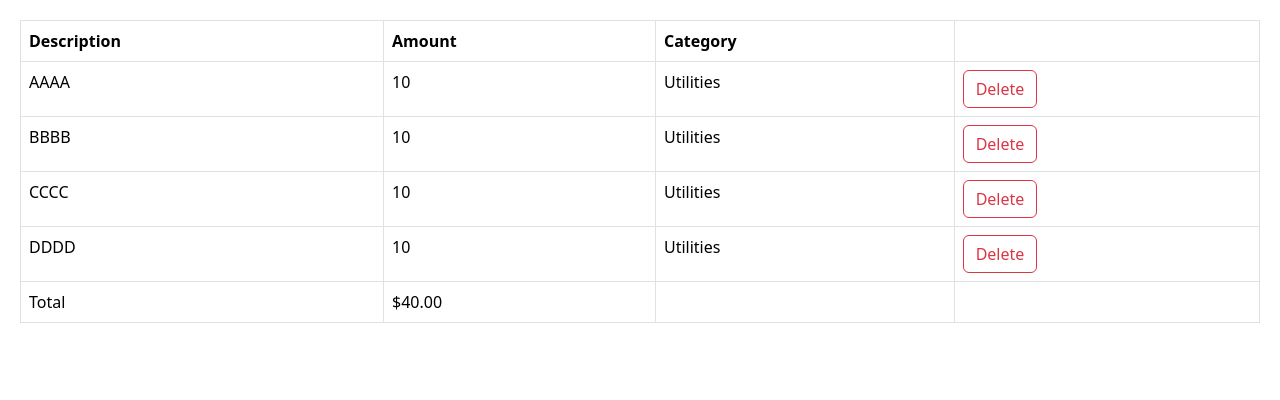
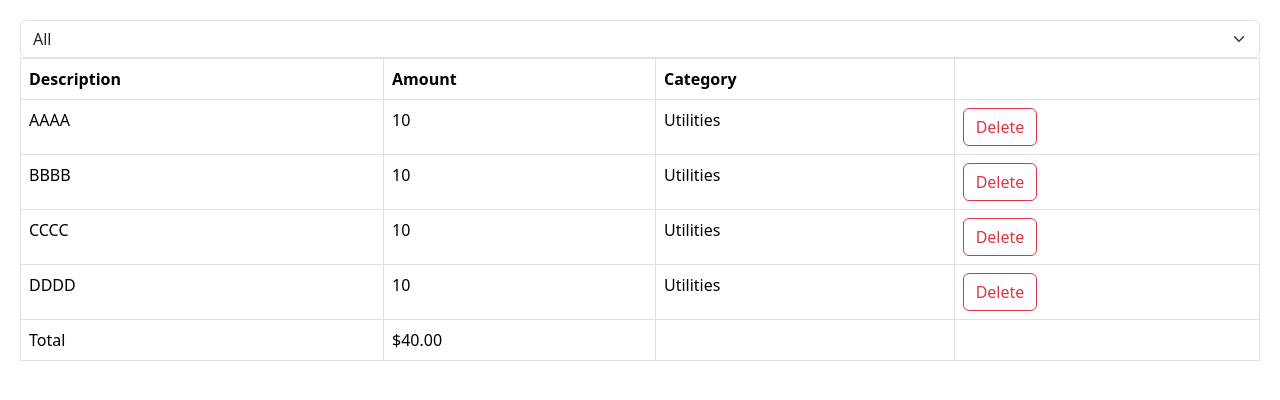
Before and after one commit to MarkusAP98/learnReactJohn, a React (Vite) app: page / in a window 1280 px wide. Shown: the top 400 px of the page. Built offline with nearby package versions, Linux system fonts and the light colour scheme.

Commit message:
Add expense filter component to App.js

```diff
--- a/src/App.tsx
+++ b/src/App.tsx
@@ -1,7 +1,9 @@
 import { useState } from "react";
 import ExpanseList from "./expanse-tracker/components/ExpanseList";
+import ExpenseFilter from "./expanse-tracker/components/ExpenseFilter";
+export const categories = ["Groceries", "Utilities", "Entertaiment"];
 
-export const categories = ["Groceries", "Utilities", "Entertaiment"];
+
 
 function App() {
   const [expenses, setExpenses] = useState([
@@ -13,6 +15,7 @@ function App() {
 
   return (
     <div className="">
+      <ExpenseFilter onSelectedCategory={category => console.log(category)}/>
       <ExpanseList
         expenses={expenses}
         onDelete={(id) => setExpenses(expenses.filter((e) => e.id !== id))}
--- /dev/null
+++ b/src/expanse-tracker/components/ExpenseFilter.tsx
@@ -0,0 +1,18 @@
+import React from 'react'
+
+interface Props {
+  onSelectedCategory: (category: string) => void;
+}
+
+const ExpenseFilter = ({ onSelectedCategory }: Props) => {
+  return (
+    <select name="" id="" className="form-select" onChange={(event) => onSelectedCategory(event.target.value)}>
+      <option value="All">All</option>
+      <option value="Groceries">Groceries</option>
+      <option value="Utilities">Utilities</option>
+      <option value="Entertaiment">Entertaiment</option>
+    </select>
+  );
+};
+
+export default ExpenseFilter
```
